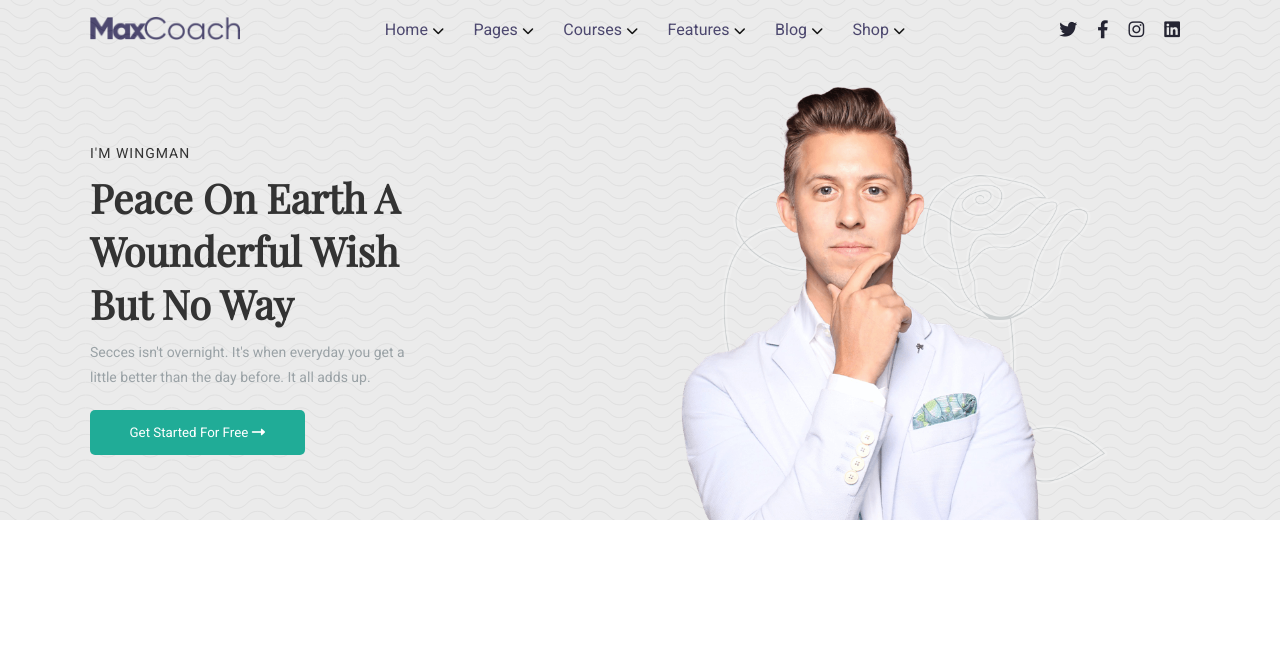
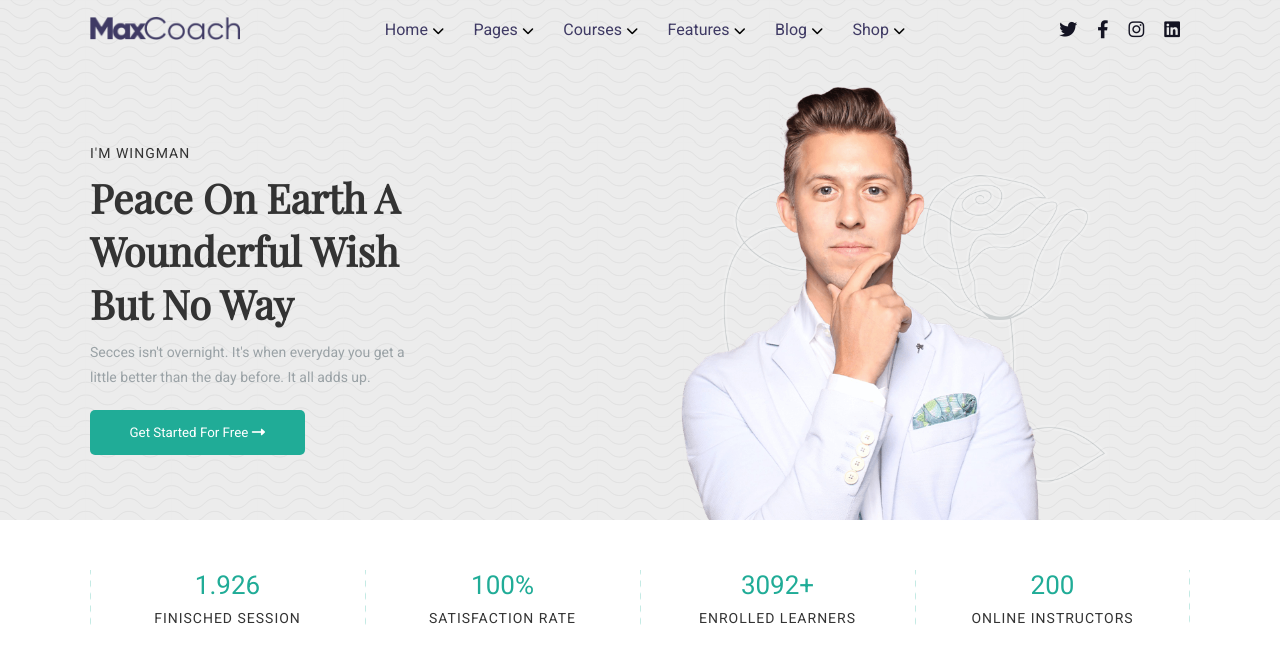
Before and after one commit to Bruno-Guerrisi/proj-html-vuejs, a Vue app: page / in a window 1280 px wide. Shown: the top 664 px of the page. Built offline with nearby package versions, Linux system fonts and the light colour scheme.

Commit message:
section statstics

```diff
--- a/src/App.vue
+++ b/src/App.vue
@@ -32,4 +32,8 @@ export default {
 @import '@/style/global';
 @import '@/style/variables';
 
+header{
+  z-index: 4;
+}
+
 </style>
--- a/src/components/NavHeader.vue
+++ b/src/components/NavHeader.vue
@@ -67,7 +67,7 @@ data(){
                 'Shop',
             ]
         }
-}
+    },
 
 
 }
@@ -82,15 +82,16 @@ section{
     align-items: center;
     position: fixed;
     width: 100%;
-    background-image: url('../assets/img/background-pattern-wavify.png');
+    z-index: 1;
 
     &::before{
-        content: '';
+        content: "";
         position: absolute;
         width: 100%;
         height: 100%;
         background-color: #eaeaea;
-        z-index: -1;
+        z-index: 1;
+        background-image: url('../assets/img/background-pattern-wavify.png');
     }
 }
 
@@ -99,6 +100,7 @@ section{
     align-items: center;
     justify-content: space-between;
     width: 100%;
+    z-index: 2;
 }
 
 a.logo{
--- a/src/components/Statistics.vue
+++ b/src/components/Statistics.vue
@@ -3,16 +3,92 @@
 
         <div class="container">
 
+            <ul>
+                <li  v-for="(element, i) in listStatistic" :key="`element-${i}`">
+
+                    <img src="@/assets/img/background-pattern-grid-line-06.png" alt="">
+                    <span class="number">{{element.numberStatistic}}</span>
+                    <span class="uppercase text">{{element.infoText}}</span>
+                    <img v-if="i == listStatistic.length -1"
+                        class="last-rotate"
+                        src="@/assets/img/background-pattern-grid-line-06.png" alt="">
+                </li>
+            </ul>
         </div>
     </section>
 </template>
 
 <script>
 export default {
-name: 'Statistics',
+    name: 'Statistics',
+
+    data(){
+        return{
+            listStatistic: [
+                {
+                    numberStatistic: '1.926',
+                    infoText: 'finisched session'
+                },
+                {
+                    numberStatistic: '100%',
+                    infoText: 'satisfaction rate'
+                },
+                {
+                    numberStatistic: '3092+',
+                    infoText: 'enrolled learners'
+                },
+                {
+                    numberStatistic: '200',
+                    infoText: 'online instructors'
+                },
+            ],
+        }
+    },
 }
 </script>
 
 <style lang="scss" scoped>
+@import '@/style/variables';
+
+section{
+    padding: 50px 0;
+}
+
+ul{
+    display: flex;
+}
+
+li{
+    list-style: none;
+    display: flex;
+    flex-direction: column;
+    align-items: center;
+    position: relative;
+    width: calc(100% / 4);
+    overflow: hidden;
+
+    img{
+        position: absolute;
+        top: 0;
+        left: 0;
+        height: 200px;
+    }
+
+    .last-rotate{
+        transform: rotate(180deg);
+    }
+
+    .number{
+        margin-bottom: 10px;
+        color: $alternativ-text-bt-price;
+        font-size: 26px;
+    }
+
+    .text{
+        letter-spacing: 1px;
+        font-size: 14px;
+        color: $title-color;
+    }
+}
 
 </style>>
```
Lines whose indentation alone changed are shown as unchanged.
